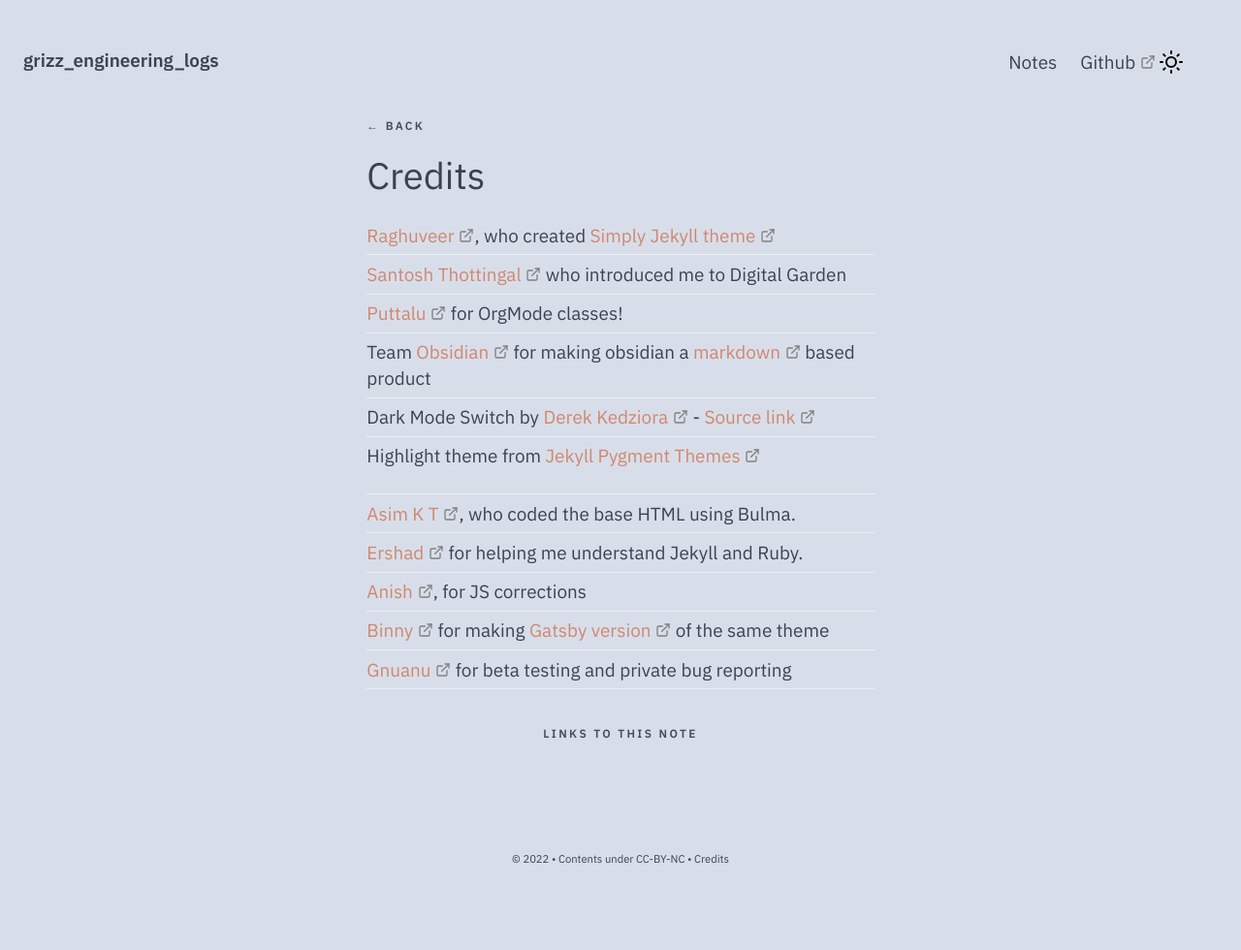
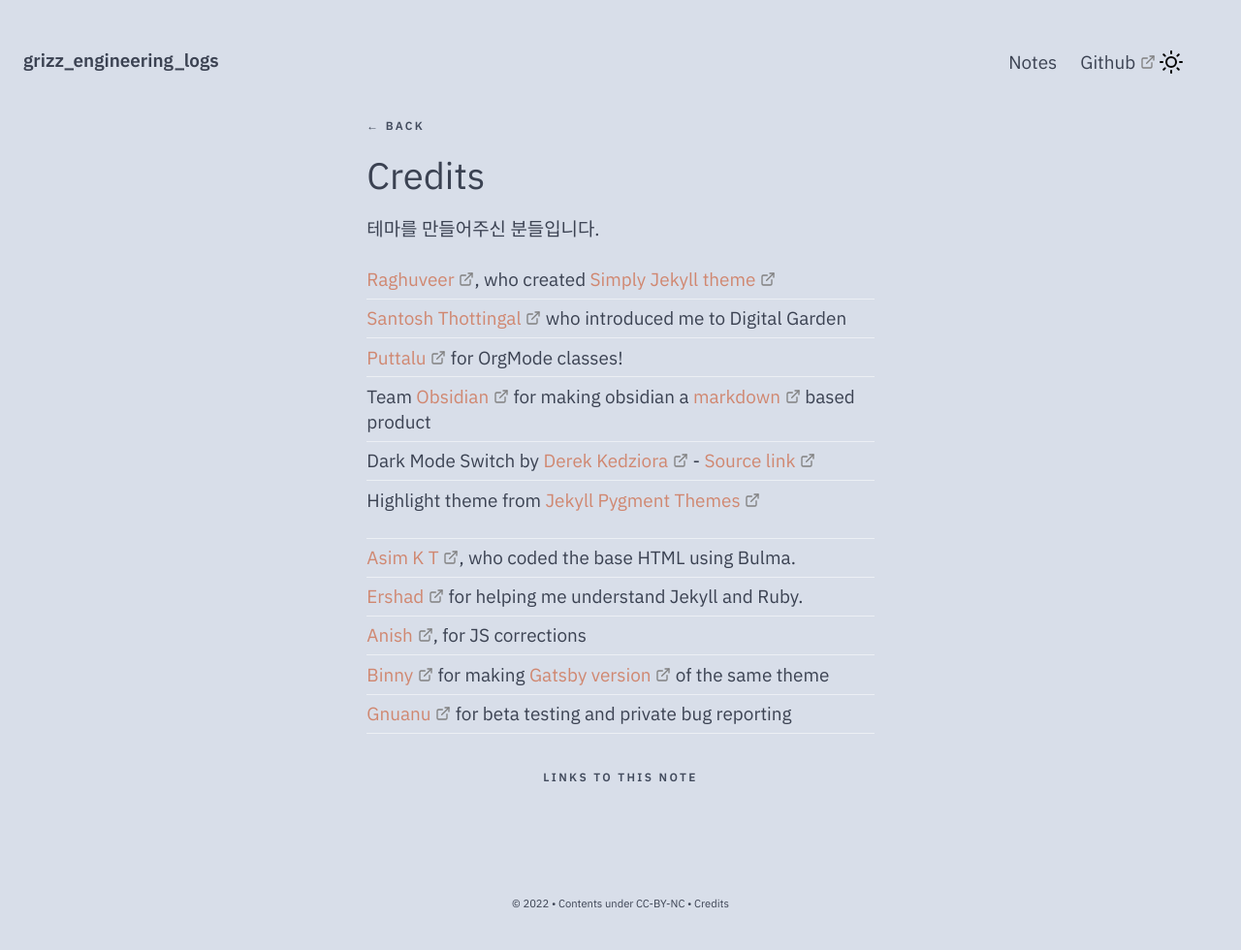
Before and after one commit to timbergrizz/timbergrizz.github.io, a Jekyll site: the page built from _notes/Public/Credits.md, in a window 1280 px wide. Shown: the whole page at 97% size. Built offline with Jekyll 4.4.1, drawn with Linux system fonts in a browser that asks for light colours; comment, search, counter and statistics services are not loaded; before the commit the page ends 935 px from its top, so only the background shows below that.

```diff
--- a/_notes/Public/Credits.md
+++ b/_notes/Public/Credits.md
@@ -5,6 +5,8 @@ date: 11-05-2022
 permalink: /credits
 format: list
 ---
+
+테마를 만들어주신 분들입니다.
 
 -   [Raghuveer](https://github.com/rgvr), who created [Simply Jekyll theme](https://github.com/rgvr/simply-jekyll)
 -   [Santosh Thottingal](https://github.com/santhoshtr) who introduced me to Digital Garden
```
Also changed, not shown: _notes/Public/first_article.md (+1 -0 lines).
